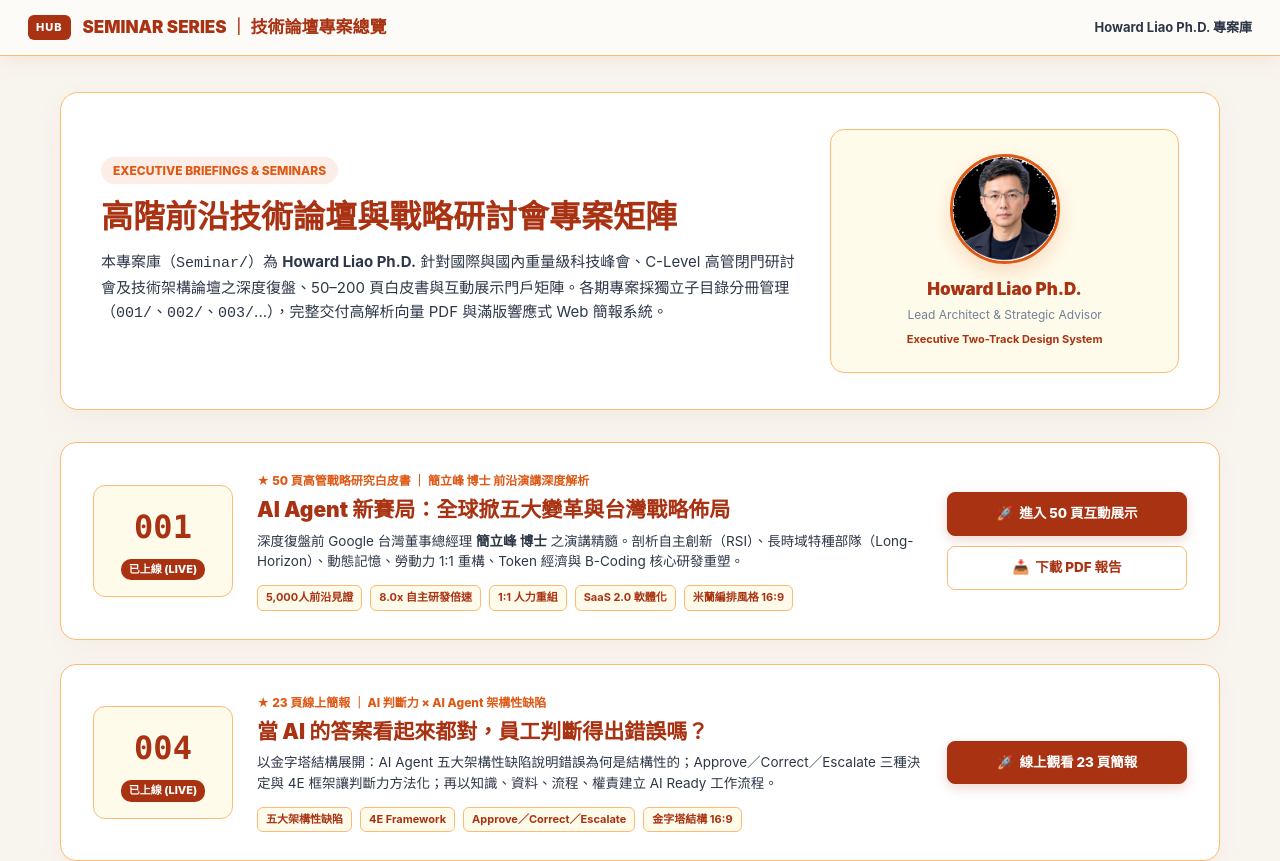
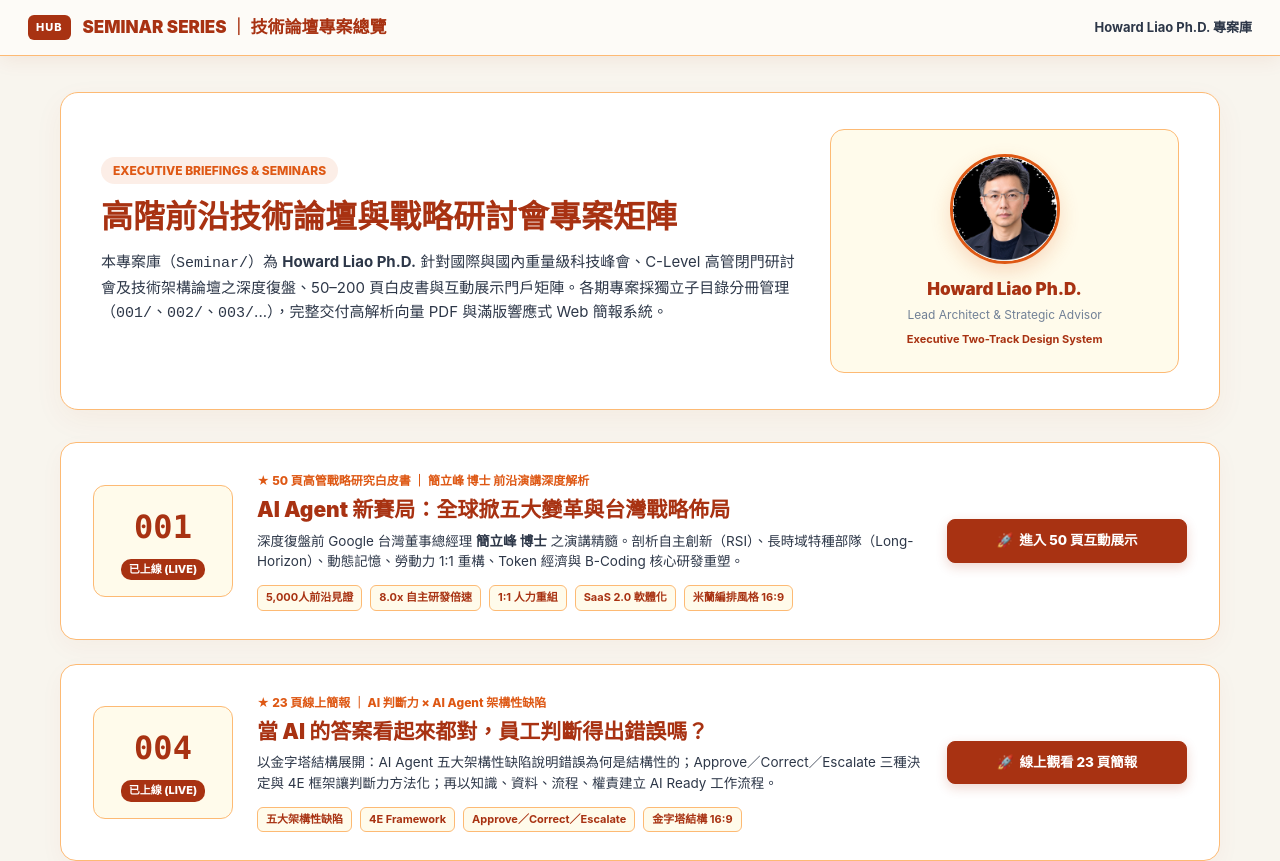
Before and after one commit to HowardLiao/Seminar, a plain HTML site: page index.html in a window 1280 px wide. Shown: the top 861 px of the page. Drawn offline with Linux system fonts and the light colour scheme.

Commit message:
chore: remove 001 PDF download button from Seminar hub

```diff
--- a/index.html
+++ b/index.html
@@ -371,9 +371,6 @@
         <a href="001/" class="btn-item primary">
           <span>🚀</span> <span>進入 50 頁互動展示</span>
         </a>
-        <a href="001/AI_Agent_全球五大變革_簡立峰博士演講深度解析_米蘭風格_50頁報告.pdf" class="btn-item secondary" download>
-          <span>📥</span> <span>下載 PDF 報告</span>
-        </a>
       </div>
     </div>
 
```
